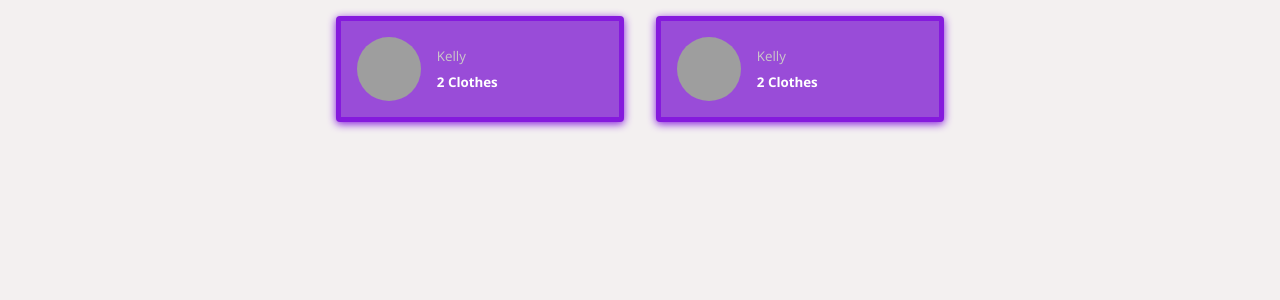
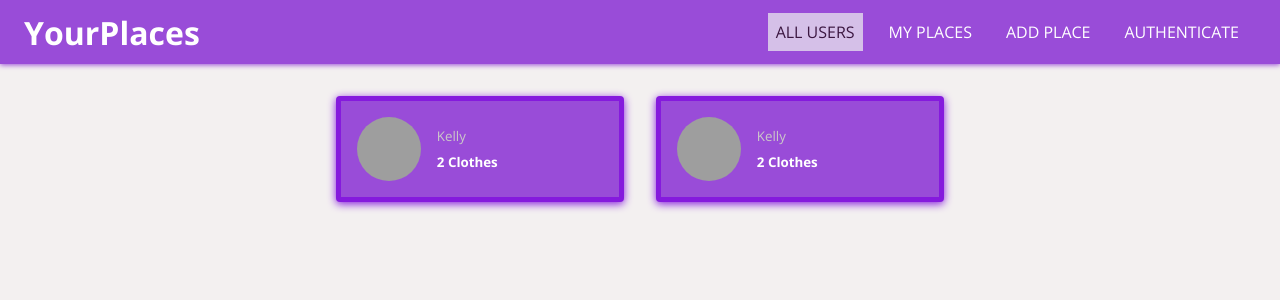
Before and after one commit to kingasadowska/ClothesSwap-App, a React (Create React App) app: page / in a window 1280 px wide. Shown: the top 300 px of the page. Built offline with nearby package versions, Linux system fonts and the light colour scheme; grey boxes are pictures that could not be loaded.

Commit message:
Add Navigation

```diff
--- a/src/App.js
+++ b/src/App.js
@@ -2,10 +2,13 @@ import React from 'react';
 import { BrowserRouter as Router, Route, Redirect, Switch } from 'react-router-dom';
 import Users from './user/pages/Users';
 import NewClothe from './clothes/pages/NewClothe';
+import NavBar from './shared/components/Navigation/NavBar';
 
 const App = () => {
   return (
   <Router>
+    <NavBar />
+    <main>
       <Switch>
         <Route path="/" exact>
           <Users/>
@@ -15,6 +18,7 @@ const App = () => {
         </Route>
         <Redirect to="/"/>
       </Switch>
+    </main>
   </Router>
   );
 };
--- /dev/null
+++ b/src/shared/components/Navigation/Header.css
@@ -0,0 +1,23 @@
+.header {
+    width: 100%;
+    height: 4rem;
+    display: flex;
+    align-items: center;
+    position: fixed;
+    top: 0;
+    left: 0;
+    background: rgb(153, 76, 216);
+    box-shadow: 0 1px 5px rgb(153, 76, 216);
+    padding: 0 1.5rem;
+    z-index: 5;
+  }
+
+  main {
+    margin-top: 5rem;
+  }
+
+  @media (min-width: 768px) {
+    .header {
+      justify-content: space-between;
+    }
+  }
--- /dev/null
+++ b/src/shared/components/Navigation/Header.js
@@ -0,0 +1,11 @@
+import React from 'react';
+
+import './Header.css';
+
+const Header = props => {
+  return <header className="header">
+  {props.children}
+  </header>
+};
+
+export default Header;
--- /dev/null
+++ b/src/shared/components/Navigation/NavBar.css
@@ -0,0 +1,45 @@
+.navigation_menu-btn {
+    width: 2rem;
+    height: 2rem;
+    background: transparent;
+    border: none;
+    display: flex;
+    flex-direction: column;
+    justify-content: space-around;
+    margin-right: 2rem;
+    cursor: pointer;
+  }
+
+  .navigation_title {
+    color: white;
+  }
+
+  .navigation_menu-btn span {
+    display: block;
+    width: 2rem;
+    height: 2.5px;
+    background: rgb(78, 25, 122);
+  }
+
+  .navigation_title a {
+    text-decoration: none;
+    color: white;
+  }
+
+  .navigation_header-nav {
+    display: none;
+  }
+
+  .navigation_drawer-nav {
+    height: 100%;
+  }
+
+  @media (min-width: 768px) {
+    .navigation_menu-btn {
+      display: none;
+    }
+
+    .navigation_header-nav {
+      display: block;
+    }
+  }
--- /dev/null
+++ b/src/shared/components/Navigation/NavBar.js
@@ -0,0 +1,25 @@
+import React from 'react';
+import Header from './Header.js';
+import { Link } from 'react-router-dom';
+import './NavBar.css';
+import NavLinks from './NavLinks';
+
+const NavBar = props => {
+  return (
+    <Header>
+      <button className="navigation_menu-btn">
+        <span />
+        <span />
+        <span />
+      </button>
+      <h1 className="navigation_title">
+        <Link to="/">YourPlaces</Link>
+      </h1>
+      <nav>
+        <NavLinks />
+      </nav>
+    </Header>
+  );
+};
+
+export default NavBar;
--- /dev/null
+++ b/src/shared/components/Navigation/NavLinks.css
@@ -0,0 +1,59 @@
+.nav-links {
+    list-style: none;
+    margin: 0;
+    padding: 0;
+    width: 100%;
+    height: 100%;
+    display: flex;
+    flex-direction: column;
+    justify-content: center;
+    align-items: center;
+  }
+
+  .nav-links li {
+    margin: 1rem;
+  }
+
+  .nav-links a {
+    border: 1px solid transparent;
+    color: #292929;
+    text-decoration: none;
+    padding: 0.5rem;
+  }
+
+  .nav-links a:hover,
+  .nav-links a:active,
+  .nav-links a.active {
+    background: #eff1f0;
+    border-color:rgb(153, 76, 216);
+    color: #140101;
+    opacity: 70%;
+    box-shadow: aliceblue;
+  }
+
+  .nav-links button:hover,
+  .nav-links button:active {
+    background: #292929;
+    color: white;
+  }
+
+  @media (min-width: 768px) {
+    .nav-links {
+      flex-direction: row;
+    }
+
+    .nav-links li {
+      margin: 0 0.5rem;
+    }
+
+    .nav-links a {
+      color: white;
+      text-decoration: none;
+    }
+
+    .nav-links button {
+      border: 1px solid white;
+      color: white;
+      background: transparent;
+    }
+  }
--- /dev/null
+++ b/src/shared/components/Navigation/NavLinks.js
@@ -0,0 +1,23 @@
+import React from 'react';
+import { NavLink } from 'react-router-dom';
+
+import './NavLinks.css';
+
+const NavLinks = props => {
+  return <ul className="nav-links">
+    <li>
+      <NavLink to="/" exact>ALL USERS</NavLink>
+    </li>
+    <li>
+      <NavLink to="/u1/places">MY PLACES</NavLink>
+    </li>
+    <li>
+      <NavLink to="/places/new">ADD PLACE</NavLink>
+    </li>
+    <li>
+      <NavLink to="/auth">AUTHENTICATE</NavLink>
+    </li>
+  </ul>
+};
+
+export default NavLinks;
```
Also changed, not shown: public/logo192.png (deleted), public/logo512.png (deleted). Lines whose indentation alone changed are shown as unchanged.
